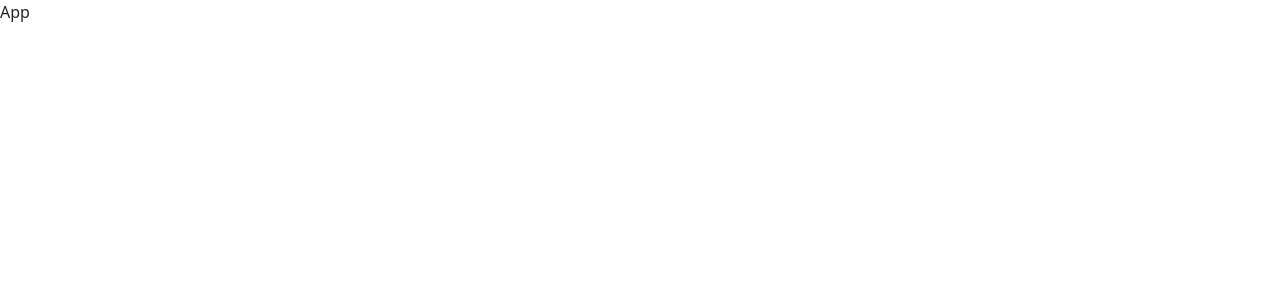
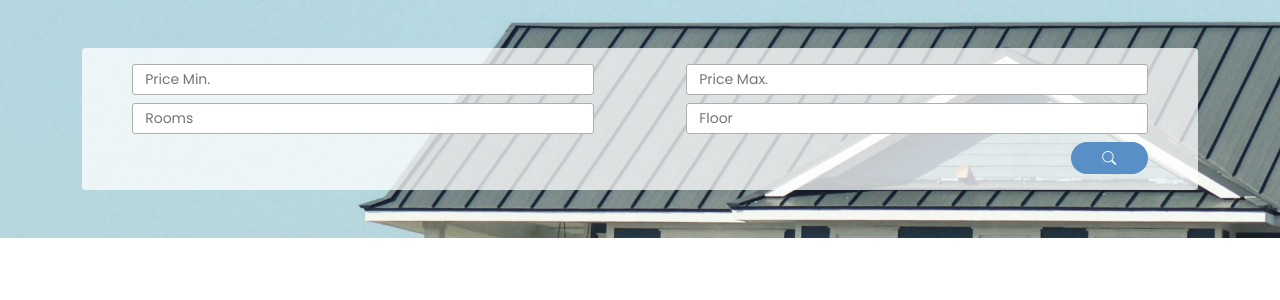
Before and after one commit to mrdahmadov1/housify, a React (Vite) app: page / in a window 1280 px wide. Shown: the top 300 px of the page. Built offline with nearby package versions, Linux system fonts and the light colour scheme.

Commit message:
filter bar ui was prepared

```diff
--- a/package.json
+++ b/package.json
@@ -11,6 +11,7 @@
   },
   "dependencies": {
     "bootstrap": "^5.3.2",
+    "bootstrap-icons": "^1.11.1",
     "firebase": "^10.6.0",
     "react": "^18.2.0",
     "react-dom": "^18.2.0"
--- a/src/App.tsx
+++ b/src/App.tsx
@@ -1,5 +1,11 @@
+import Home from "./pages/home";
+
 function App() {
-  return <>App</>;
+  return (
+    <>
+      <Home />
+    </>
+  );
 }
 
 export default App;
--- /dev/null
+++ b/src/assets/css/global.css
@@ -0,0 +1,9 @@
+@import url('https://fonts.googleapis.com/css2?family=Poppins&display=swap');
+
+:root {}
+
+body {
+  color: rgb(30, 30, 30);
+  font-family: 'Poppins';
+  font-size: 16px;
+}
--- a/src/assets/global.css
+++ /dev/null
@@ -1,3 +0,0 @@
-:root {}
-
-body {}
--- a/src/components/filterBar/assets/css/styles.module.css
+++ b/src/components/filterBar/assets/css/styles.module.css
@@ -0,0 +1,33 @@
+.wrapper {
+  background-image: url('../../../../assets/images/bg.webp');
+  background-size: cover;
+  background-position: center;
+  display: grid;
+  place-items: center;
+}
+
+/* .container {} */
+
+.form {
+  background-color: rgb(255, 255, 255, 0.75);
+  border-radius: 4px;
+  font-size: 14px;
+}
+
+.input {
+  border: 1px solid #aeaeae;
+  outline-color: #578fc6;
+  border-radius: 3px;
+  padding: 4px;
+}
+
+.btnSearch {
+  color: #fff;
+  padding: 6px 0 5px;
+  border-radius: 30px;
+  font-weight: 500;
+  background-color: #578fc6;
+  border: none;
+  outline: none;
+  box-shadow: none;
+}
--- a/src/components/filterBar/index.tsx
+++ b/src/components/filterBar/index.tsx
@@ -0,0 +1,53 @@
+import styles from "./assets/css/styles.module.css";
+
+function FilterBar() {
+  return (
+    <>
+      <div className={`wrapper ${styles.wrapper}`}>
+        <div className={`container ${styles.container}`}>
+          <form className={`my-5 p-3 px-4 px-sm-3 ${styles.form}`}>
+            <div className="row align-items-center justify-content-around row-gap-2 mb-2">
+              <input
+                className={`col col-12 col-sm-5 ${styles.input}`}
+                type="text"
+                placeholder="Price Min."
+              />
+              <input
+                className={`col col-12 col-sm-5 ${styles.input}`}
+                type="text"
+                placeholder="Price Max."
+              />
+            </div>
+            <div className="row align-items-center justify-content-around row-gap-2 mb-2">
+              <input
+                className={`col col-12 col-sm-5 ${styles.input}`}
+                type="text"
+                placeholder="Rooms"
+              />
+              <input
+                className={`col col-12 col-sm-5 ${styles.input}`}
+                type="text"
+                placeholder="Floor"
+              />
+            </div>
+            <div className="row align-items-center justify-content-around">
+              <div className="col col-12 col-sm-5" />
+              <div
+                className={`col col-12 col-sm-5 p-0 d-flex justify-content-end`}
+              >
+                <button
+                  className={`col col-12 col-sm-2 ${styles.btnSearch}`}
+                  type="submit"
+                >
+                  <i className="bi bi-search" />
+                </button>
+              </div>
+            </div>
+          </form>
+        </div>
+      </div>
+    </>
+  );
+}
+
+export default FilterBar;
--- a/src/components/houseCard/index.tsx
+++ b/src/components/houseCard/index.tsx
@@ -0,0 +1,5 @@
+function HouseCard() {
+  return <div>HouseCard</div>;
+}
+
+export default HouseCard;
--- a/src/components/houseDetailModal/index.tsx
+++ b/src/components/houseDetailModal/index.tsx
@@ -0,0 +1,5 @@
+function HouseDetailsModal() {
+  return <div>HouseDetailsModal</div>;
+}
+
+export default HouseDetailsModal;
--- a/src/components/houseList/index.tsx
+++ b/src/components/houseList/index.tsx
@@ -0,0 +1,5 @@
+function HouseList() {
+  return <div>HouseList</div>;
+}
+
+export default HouseList;
--- a/src/main.tsx
+++ b/src/main.tsx
@@ -3,8 +3,12 @@ import ReactDOM from "react-dom/client";
 import App from "./App.tsx";
 // Bootstrap CSS
 import "bootstrap/dist/css/bootstrap.min.css";
+// Bootstrap Icons CSS
+import "bootstrap-icons/font/bootstrap-icons.css";
 // Bootstrap Bundle JS
 import "bootstrap/dist/js/bootstrap.bundle.min";
+// Custom Global CSS
+import "./assets/css/global.css";
 
 ReactDOM.createRoot(document.getElementById("root")!).render(
   <React.StrictMode>
--- a/src/pages/home/index.tsx
+++ b/src/pages/home/index.tsx
@@ -0,0 +1,11 @@
+import FilterBar from "../../components/filterBar";
+
+function Home() {
+  return (
+    <>
+      <FilterBar />
+    </>
+  );
+}
+
+export default Home;
```
Also changed, not shown: src/assets/images/bg.webp (added), 1 other file (tests, documents, lock files or other folders).
